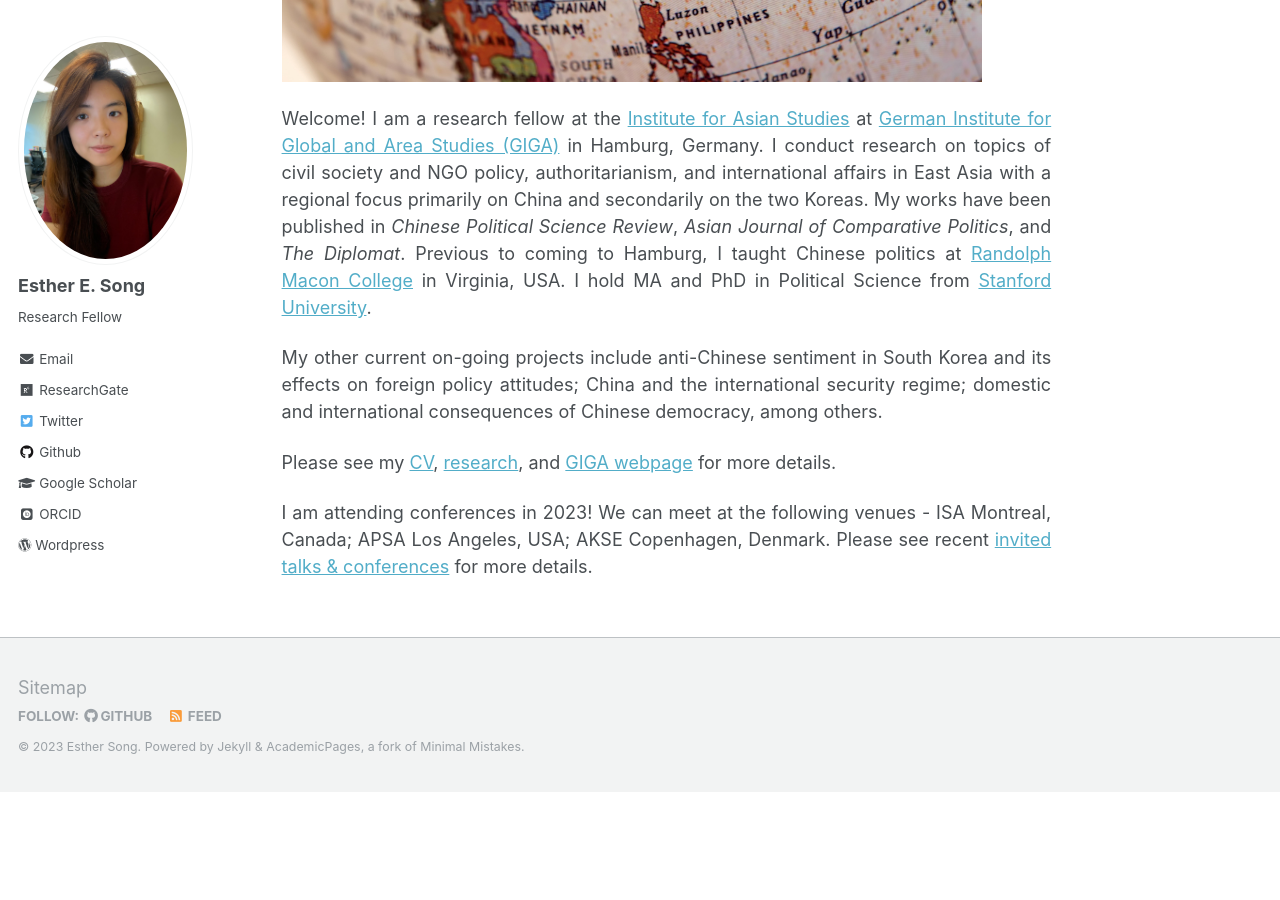
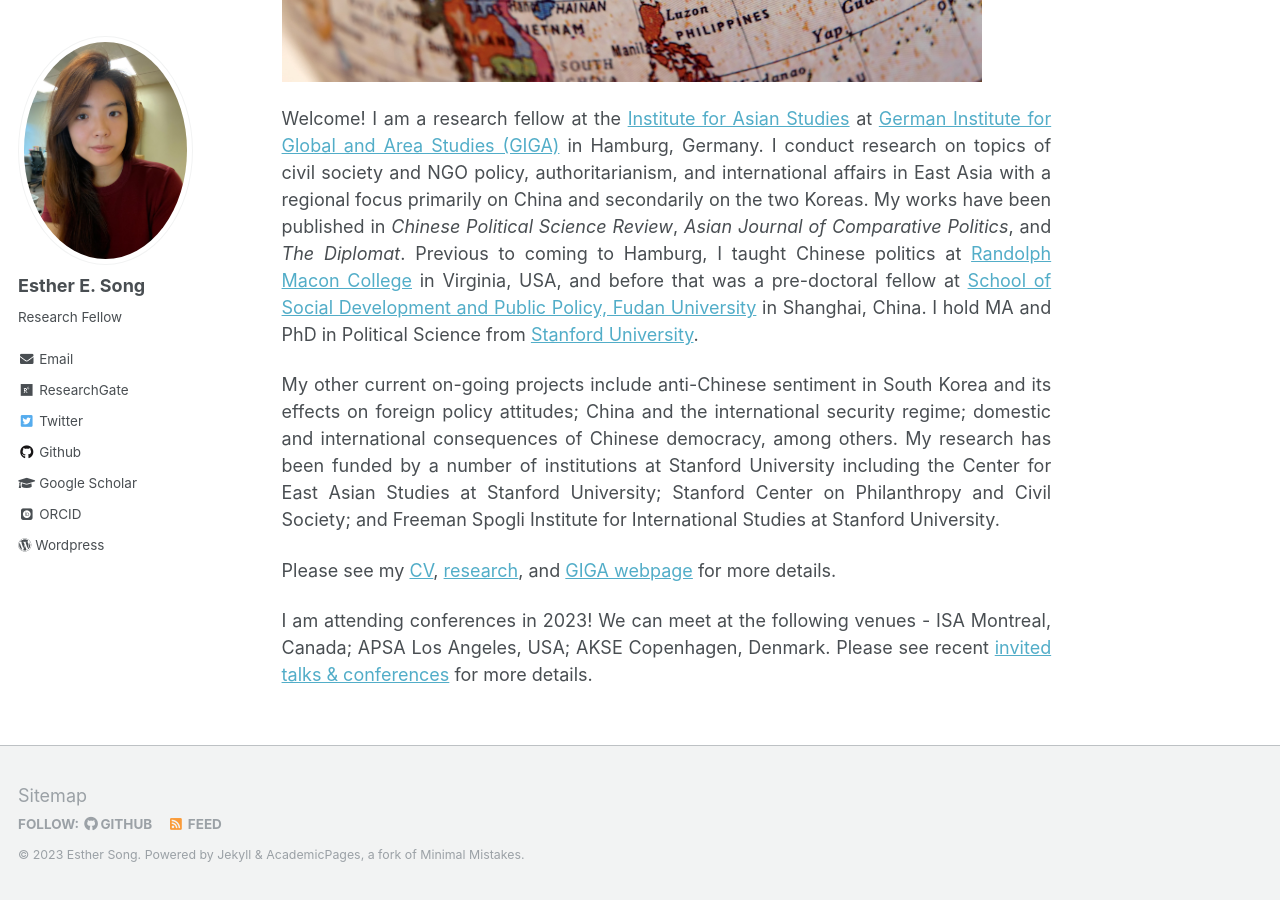
Before and after one commit to ehsong/ehsong.github.io, a Jekyll site: the page built from _pages/about.md, in a window 1280 px wide and 900 px high, scrolled down 502 px. Built offline with Jekyll 4.4.1, drawn with Linux system fonts in a browser that asks for light colours; some web fonts are replaced; before the commit the page ends 1294 px from its top, so only the background shows below that.

Commit message:
Update about.md

```diff
--- a/_pages/about.md
+++ b/_pages/about.md
@@ -9,9 +9,9 @@ redirect_from:
 ---
 <img src="https://github.com/ehsong/ehsong.github.io/blob/master/images/east_asia_resized.jpg?raw=true" width="700" height="466">
 
-Welcome! I am a research fellow at the [Institute for Asian Studies](https://www.giga-hamburg.de/en/institutes/giga-institute-for-asian-studies/) at [German Institute for Global and Area Studies (GIGA)](https://www.giga-hamburg.de/en/) in Hamburg, Germany. I conduct research on topics of civil society and NGO policy, authoritarianism, and international affairs in East Asia with a regional focus primarily on China and secondarily on the two Koreas. My works have been published in *Chinese Political Science Review*, *Asian Journal of Comparative Politics*, and *The Diplomat*. Previous to coming to Hamburg, I taught Chinese politics at [Randolph Macon College](https://www.rmc.edu/) in Virginia, USA. I hold MA and PhD in Political Science from [Stanford University](https://stanford.edu).
+Welcome! I am a research fellow at the [Institute for Asian Studies](https://www.giga-hamburg.de/en/institutes/giga-institute-for-asian-studies/) at [German Institute for Global and Area Studies (GIGA)](https://www.giga-hamburg.de/en/) in Hamburg, Germany. I conduct research on topics of civil society and NGO policy, authoritarianism, and international affairs in East Asia with a regional focus primarily on China and secondarily on the two Koreas. My works have been published in *Chinese Political Science Review*, *Asian Journal of Comparative Politics*, and *The Diplomat*. Previous to coming to Hamburg, I taught Chinese politics at [Randolph Macon College](https://www.rmc.edu/) in Virginia, USA, and before that was a pre-doctoral fellow at [School of Social Development and Public Policy, Fudan University](https://www.fudan.edu.cn/en/2019/0514/c295a96700/page.htm) in Shanghai, China. I hold MA and PhD in Political Science from [Stanford University](https://stanford.edu).
 
-My other current on-going projects include anti-Chinese sentiment in South Korea and its effects on foreign policy attitudes; China and the international security regime; domestic and international consequences of Chinese democracy, among others.
+My other current on-going projects include anti-Chinese sentiment in South Korea and its effects on foreign policy attitudes; China and the international security regime; domestic and international consequences of Chinese democracy, among others. My research has been funded by a number of institutions at Stanford University including the Center for East Asian Studies at Stanford University; Stanford Center on Philanthropy and Civil Society; and Freeman Spogli Institute for International Studies at Stanford University.
 
 Please see my [CV](https://drive.google.com/file/d/1vqUiT1oKTXUNqQ2dkH4wXfByTyfpPaoa/view?usp=sharing), [research](https://ehsong.github.io/research/),  and [GIGA webpage](https://www.giga-hamburg.de/en/the-giga/team/song-esther) for more details.
 
```
